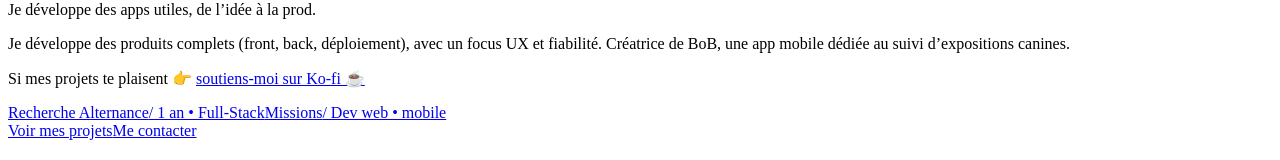
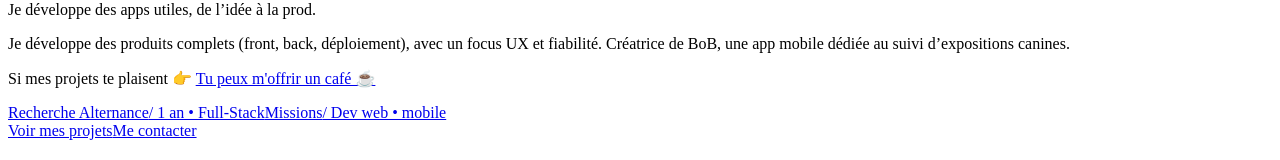
Before and after one commit to Laetitia-Bara/Portfolio, a Next.js app: page / in a window 1280 px wide. Shown: the part 185-345 px from the top of the page. Built offline with nearby package versions, Linux system fonts and the light colour scheme.

Commit message:
correction

```diff
--- a/src/app/page.tsx
+++ b/src/app/page.tsx
@@ -43,7 +43,7 @@ export default function HomePage() {
                 target="_blank"
                 className="text-zinc-200 underline hover:text-white"
               >
-                soutiens-moi sur Ko-fi ☕
+                Tu peux m'offrir un café ☕
               </a>
             </p>
 
```
